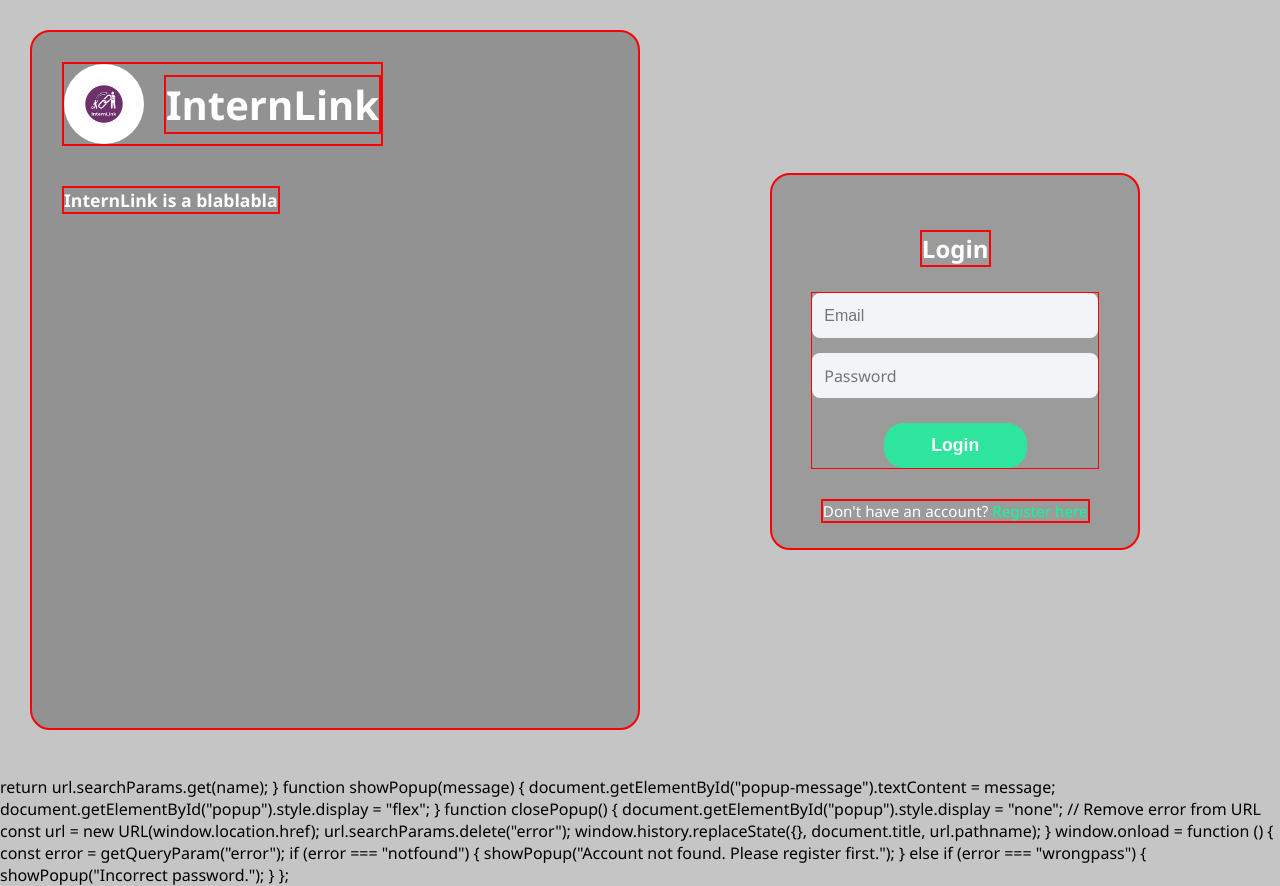
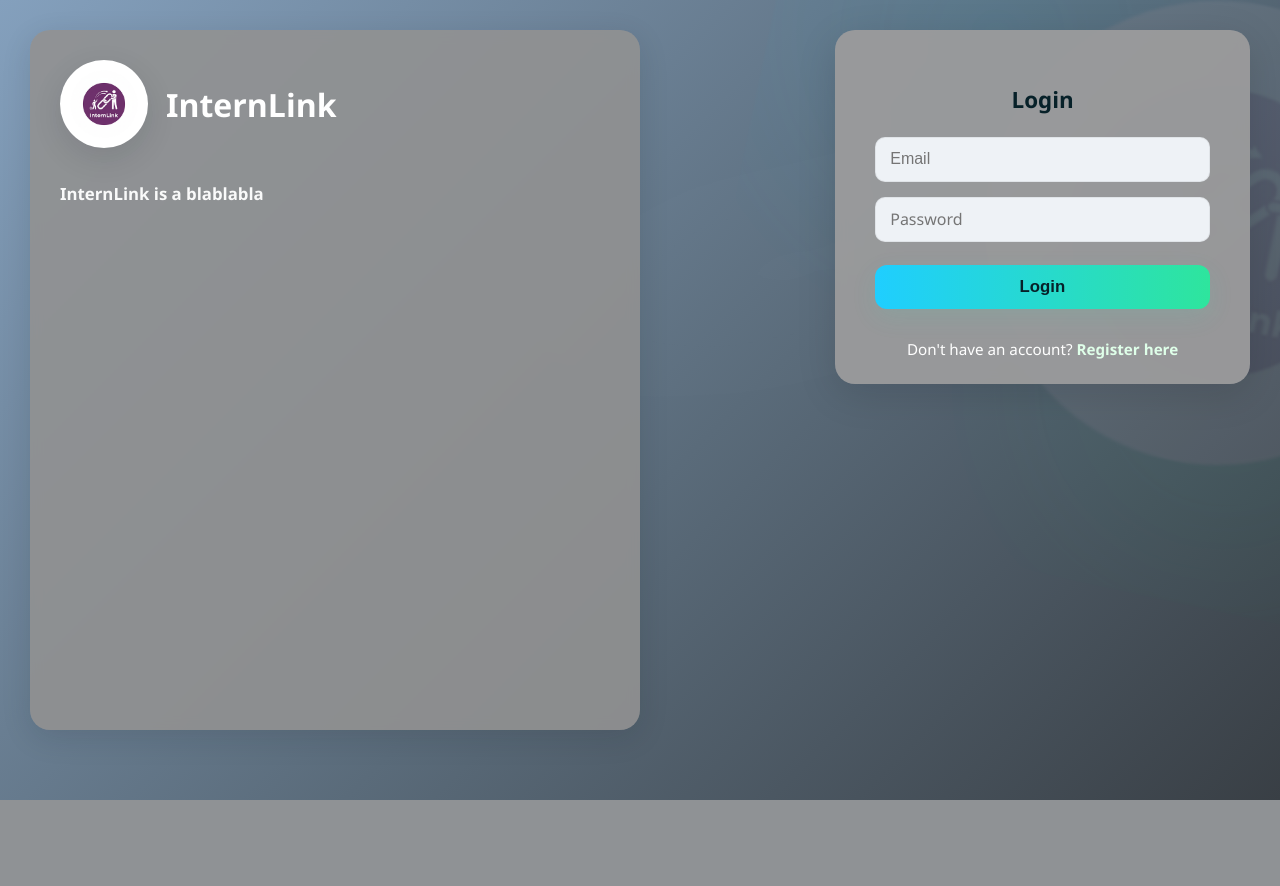
Before and after one commit to TroyCeralde/InternLink, a PHP site: page /loginform.html in a window 1280 px wide; the page is wider, and only the part inside the window is pictured. After the commit the page ends 800 px from the top of that part, so only its background shows below. Run offline with PHP 8.4, Linux system fonts and the light colour scheme.

Commit message:
new add
new to sa code troy

```diff
--- /dev/null
+++ b/InternLinkT1/css/Background.css
@@ -0,0 +1,122 @@
+/* Shared decorative background with logo watermark + literal page text */
+
+/* base gradient */
+body {
+    margin: 0;
+    padding: 0;
+    font-family: "Segoe UI", Arial, sans-serif;
+    min-height: 100vh;
+    color: #ffffff;
+    background: linear-gradient(135deg, #84a0bd 0%, #5a6b7a 55%, #393f45 100%);
+    position: relative;
+    overflow: hidden;
+}
+
+/* soft abstract glows */
+body::before,
+body::after {
+    content: "";
+    position: absolute;
+    pointer-events: none;
+    filter: blur(56px);
+    opacity: 0.12;
+    z-index: 0;
+}
+
+body::before {
+    width: 740px;
+    height: 740px;
+    right: -200px;
+    top: -160px;
+    background:
+        radial-gradient(circle at 30% 30%, rgba(31,206,255,0.95) 0%, rgba(31,206,255,0) 45%),
+        radial-gradient(circle at 70% 70%, rgba(46,229,157,0.85) 0%, rgba(46,229,157,0) 40%);
+    transform: rotate(12deg);
+}
+
+body::after {
+    width: 560px;
+    height: 560px;
+    left: -180px;
+    bottom: -140px;
+    background:
+        radial-gradient(circle at 40% 40%, rgba(255,255,255,0.08) 0%, rgba(255,255,255,0) 45%),
+        radial-gradient(circle at 80% 80%, rgba(0,0,0,0.12) 0%, rgba(0,0,0,0) 40%);
+    mix-blend-mode: overlay;
+}
+
+/* logo watermark: uses your project logo. Path is relative to css/Background.css => ../logo/logoInternLink.png */
+body::mid {
+    /* placeholder to keep specificity distinct */
+}
+
+/* large faint logo image on the right */
+body::before {
+    /* keep the glow plus add logo using extra layer */
+    background-image:
+        url("../logo/logoInternLink.png"),
+        radial-gradient(circle at 30% 30%, rgba(31,206,255,0.95) 0%, rgba(31,206,255,0) 45%),
+        radial-gradient(circle at 70% 70%, rgba(46,229,157,0.85) 0%, rgba(46,229,157,0) 40%);
+    background-repeat: no-repeat;
+    background-position: calc(100% - 10%) 50%, center, center;
+    background-size: 58vh, cover, cover;
+    opacity: 0.06;
+    filter: blur(0.8px) saturate(120%);
+}
+
+/* page literal watermark text (LOGIN / REGISTER) */
+body.page-login::after,
+body.page-register::after {
+    content: "";
+    position: absolute;
+    pointer-events: none;
+    z-index: 1;
+    left: 50%;
+    top: 52%;
+    transform: translate(-8%, -50%) rotate(-14deg);
+    white-space: nowrap;
+    color: #ffffff;
+    opacity: 0.04;
+    letter-spacing: 18px;
+    font-weight: 900;
+    font-family: "Segoe UI", "Helvetica Neue", Arial, sans-serif;
+    text-transform: uppercase;
+}
+
+body.page-login::after {
+    content: "Login";
+    font-size: clamp(80px, 12vw, 220px);
+}
+
+body.page-register::after {
+    content: "Register";
+    font-size: clamp(80px, 12vw, 220px);
+}
+
+/* ensure content sits above the watermark */
+.container {
+    position: relative;
+    z-index: 3;
+}
+
+/* panels remain readable */
+.left-panel,
+.right-panel {
+    position: relative;
+    z-index: 4;
+    backdrop-filter: blur(6px);
+}
+
+/* make popup appear above everything */
+.popup-overlay { z-index: 9999; }
+
+/* responsive tuning */
+@media (max-width: 900px) {
+    body::before,
+    body::after {
+        opacity: 0.09;
+        filter: blur(48px);
+    }
+    body.page-login::after,
+    body.page-register::after { display: none; }
+}
--- a/InternLinkT1/css/StyleLog.css
+++ b/InternLinkT1/css/StyleLog.css
@@ -9,43 +9,46 @@
 	display: flex;
 	align-items: center;
 	justify-content: center;
-	z-index: 1000;
+	z-index: 10000;
 }
 .popup-box {
-	background: #989899;
-	color: #fff;
-	padding: 30px 40px;
-	border-radius: 16px;
-	box-shadow: 0 4px 24px rgba(0, 0, 0, 0.2);
+	background: rgba(152, 152, 153, 0.98);
+	color: #072129;
+	padding: 28px 36px;
+	border-radius: 14px;
+	box-shadow: 0 8px 40px rgba(2, 6, 10, 0.18);
 	text-align: center;
 	min-width: 260px;
 }
 .popup-message {
 	display: block;
-	margin-bottom: 18px;
-	font-size: 1.1rem;
+	margin-bottom: 14px;
+	font-size: 1.05rem;
+	color: #072129;
 }
 .popup-close {
-	background: #2ee59d;
-	color: #fff;
+	background: linear-gradient(90deg,#1fceff,#2ee59d);
+	color: #072129;
 	border: none;
-	border-radius: 8px;
-	padding: 8px 24px;
+	border-radius: 10px;
+	padding: 8px 22px;
 	font-size: 1rem;
 	cursor: pointer;
-	transition: background 0.2s;
+	transition: transform 0.12s ease;
 }
-.popup-close:hover {
-	background: #25c98a;
-}
+.popup-close:hover { transform: translateY(-2px); }
 
+/* keep body transparent so Background.css controls the page background */
 body {
 	margin: 0;
 	padding: 0;
-	background: #c5c5c5;
+	background: transparent;
 	font-family: "Segoe UI", Arial, sans-serif;
+	min-height: 100vh;
+	color: #ffffff;
 }
 
+/* layout container */
 .container {
 	display: flex;
 	justify-content: space-between;
@@ -55,76 +58,74 @@ body {
 	box-sizing: border-box;
 }
 
+/* Left panel modernized (removed red borders) */
 .left-panel {
-	background: #929292;
+	background: rgba(146, 146, 146, 0.9);
 	border-radius: 20px;
 	padding: 30px 30px 20px 30px;
 	width: 50%;
-	min-width: 340px;
+	min-width: 320px;
 	display: flex;
 	flex-direction: column;
 	align-items: flex-start;
 	margin-right: 30px;
 	box-sizing: border-box;
 	min-height: 700px;
-	border: #f70303 solid 2px;
+	box-shadow: 0 8px 30px rgba(16, 24, 32, 0.12);
 }
 
+/* Logo/title */
 .logo-title {
 	display: flex;
 	align-items: center;
-	margin-bottom: 30px;
-	border: #f70303 solid 2px;
+	margin-bottom: 24px;
 }
-
 .logo-img {
-	width: 80px;
-	height: 80px;
+	width: 88px;
+	height: 88px;
 	border-radius: 50%;
 	background: #fff;
 	padding: 10px;
-	margin-right: 20px;
+	margin-right: 18px;
 	box-sizing: border-box;
+	box-shadow: 0 10px 30px rgba(16, 24, 32, 0.12);
+}
+.logo-text {
+	color: #ffffff;
+	font-size: 2rem;
+	font-weight: 700;
 }
 
-.logo-text {
-	color: #fff;
-	font-size: 2.5rem;
-	font-weight: bold;
-	border: #f70303 solid 2px;
+/* description */
+.description {
+	color: rgba(255, 255, 255, 0.95);
+	font-size: 1.05rem;
+	font-weight: 600;
+	margin-top: 10px;
 }
 
-.description {
-	color: #fff;
-	font-size: 1.1rem;
-	font-weight: bold;
-	margin-top: 10px;
-	border: #f70303 solid 2px;
-}
-/*RegisterContainer*/ /* */
+/* Right panel modernized */
 .right-panel {
-	background: #9b9b9c;
+	background: rgba(155, 155, 156, 0.95);
 	border-radius: 20px;
 	padding: 35px 40px 25px 40px;
-	width: 30%;
-	min-width: 370px;
-	border: #f70303 solid 2px;
-	left: -9%;
-	top: 20%;
+	width: 34%;
+	min-width: 360px;
 	position: relative;
 	box-sizing: border-box;
 	display: flex;
 	flex-direction: column;
 	align-items: center;
+	box-shadow: 0 10px 40px rgba(8, 12, 16, 0.12);
 }
 
+/* Titles & form */
 .register-title {
-	color: #fff;
-	font-size: 1.5rem;
-	font-weight: bold;
-	margin-bottom: 25px;
+	color: #072129;
+	font-size: 1.4rem;
+	font-weight: 800;
+	margin-bottom: 22px;
 	text-align: center;
-	border: #f70303 solid 2px;
 }
 
 .register-form {
@@ -134,69 +135,67 @@ body {
 	gap: 15px 15px;
 	justify-content: space-between;
 	margin-bottom: 20px;
-	border: 1px solid #f70303;
 }
 
 .register-form input {
 	width: 48%;
-	padding: 10px 12px;
-	border-radius: 8px;
-	border: none;
-	background: #f2f4f8;
+	padding: 12px 14px;
+	border-radius: 10px;
+	border: 1px solid rgba(2, 6, 10, 0.06);
+	background: #eef2f6;
 	font-size: 1rem;
 	margin-bottom: 0;
 	box-sizing: border-box;
+	color: #072129;
 }
 
 .register-form input[type="password"] {
 	font-family: inherit;
 }
 
+/* Login-specific stacking */
 .login-form-specific {
-	flex-direction: column; /* Stack items vertically */
-	flex-wrap: nowrap; /* Prevent items from wrapping */
-	justify-content: flex-start; /* Align items to the start of the main axis (vertical) */
-	gap: 15px 0; /* Apply only vertical gap between items */
+	flex-direction: column;
+	flex-wrap: nowrap;
+	justify-content: flex-start;
+	gap: 15px 0;
+	width: 100%;
 }
 
 .login-form-specific input {
-	width: 80%; /* Make inputs "a little long" */
+	width: 100%;
 	height: 45px;
-	margin: 0 auto; /* Center inputs horizontally within the form */
+	margin: 0;
 }
 
+/* Button styling */
 .register-btn {
-	width: 50%;
-	position: relative;
-	left: 25%;
+	width: 100%;
 	padding: 12px 0;
-	background: #2ee59d;
-	color: #fff;
+	background: linear-gradient(90deg,#1fceff,#2ee59d);
+	color: #072129;
 	border: none;
-	border-radius: 20px;
-	font-size: 1.1rem;
-	font-weight: bold;
+	border-radius: 12px;
+	font-size: 1.05rem;
+	font-weight: 800;
 	cursor: pointer;
-	margin-top: 10px;
-	transition: background 0.2s;
+	margin-top: 8px;
+	box-shadow: 0 8px 24px rgba(47, 211, 171, 0.12);
+	transition: transform .12s ease, box-shadow .12s ease;
 }
-
-.register-btn:hover {
-	background: #25c98a;
-}
+.register-btn:hover { transform: translateY(-3px); box-shadow: 0 18px 40px rgba(47,211,171,0.18); }
 
 .login-link {
 	margin-top: 10px;
 	font-size: 0.95rem;
-	color: #fff;
+	color: #ffffff;
 	text-align: center;
-	border: #f70303 solid 2px;
 }
 
 .login-link a {
-	color: #00ff99;
+	color: #dfffe9;
 	text-decoration: none;
-	font-weight: 500;
+	font-weight: 600;
 	font-size: 0.95rem;
 }
 
@@ -204,14 +203,117 @@ body {
 	text-decoration: underline;
 }
 
+/* Field staggered entrance (register/login) */
+.register-form .field {
+    opacity: 0;
+    transform: translateY(12px);
+    animation: fieldIn .56s cubic-bezier(.2,.9,.3,1) forwards;
+}
+.register-form .field:nth-child(1) { animation-delay: .06s; }
+.register-form .field:nth-child(2) { animation-delay: .12s; }
+.register-form .field:nth-child(3) { animation-delay: .18s; }
+.register-form .field:nth-child(4) { animation-delay: .24s; }
+.register-form .field:nth-child(5) { animation-delay: .30s; }
+.register-form .field:nth-child(6) { animation-delay: .36s; }
+.register-form .field:nth-child(7) { animation-delay: .42s; }
+.register-form .field:nth-child(8) { animation-delay: .48s; }
+.register-form .field:nth-child(9) { animation-delay: .54s; }
+
+@keyframes fieldIn { to { opacity: 1; transform: translateY(0); } }
+
+/* Add-only: subtle typing / focus glow and button micro-interactions
+   — no layout or box-size changes, only visual/animation overlays */
+
+/* soft pulse when input is focused */
+@keyframes inputPulse {
+  0%   { box-shadow: 0 6px 20px rgba(31,206,255,0.04); }
+  50%  { box-shadow: 0 18px 44px rgba(31,206,255,0.10); }
+  100% { box-shadow: 0 6px 20px rgba(31,206,255,0.04); }
+}
+
+/* apply glow on focus (non-layout) */
+.register-form input:focus,
+.login-form-specific input:focus {
+  outline: none;
+  border-color: rgba(31,206,255,0.44); /* keep existing border widths */
+  animation: inputPulse 1.6s ease-in-out infinite;
+  transform: translateY(-1px);
+  transition: box-shadow .18s ease, border-color .12s ease, transform .12s ease;
+}
+
+/* show a subtle persistent glow when input has content (no layout change) */
+.register-form input:not(:placeholder-shown),
+.login-form-specific input:not(:placeholder-shown) {
+  box-shadow: 0 10px 30px rgba(31,206,255,0.06);
+  border-color: rgba(31,206,255,0.28);
+}
+
+/* field underline (focus-within) — purely decorative */
+.field {
+  position: relative; /* should already exist; safe if present */
+}
+.field::after {
+  content: "";
+  position: absolute;
+  left: 12px;
+  right: 12px;
+  bottom: 8px;
+  height: 2px;
+  background: linear-gradient(90deg, rgba(31,206,255,0), rgba(31,206,255,0.9), rgba(31,206,255,0));
+  transform: scaleX(0);
+  transform-origin: left center;
+  transition: transform .28s cubic-bezier(.2,.9,.3,1), opacity .28s;
+  opacity: 0;
+  pointer-events: none;
+  border-radius: 2px;
+}
+.field:focus-within::after {
+  transform: scaleX(1);
+  opacity: .95;
+  animation: inputPulse 1.6s ease-in-out infinite;
+}
+
+/* button: subtle hover lift and sweep (no size change) */
+.register-btn {
+  position: relative;
+  overflow: hidden;
+  transition: transform .12s ease, box-shadow .12s ease, filter .12s ease;
+  will-change: transform, box-shadow;
+}
+.register-btn:hover {
+  transform: translateY(-3px);
+  box-shadow: 0 20px 48px rgba(47,211,171,0.14);
+}
+
+/* hover sweep */
+.register-btn::before {
+  content: "";
+  position: absolute;
+  left: -40%;
+  top: 0;
+  width: 40%;
+  height: 100%;
+  background: linear-gradient(90deg, rgba(255,255,255,0.36), rgba(255,255,255,0.06));
+  transform: skewX(-18deg);
+  opacity: 0;
+  pointer-events: none;
+  transition: opacity .12s ease;
+}
+.register-btn:hover::before {
+  animation: btnSweep .9s ease-in-out 1;
+  opacity: 1;
+}
+@keyframes btnSweep {
+  0%   { left: -40%; opacity: 0; }
+  20%  { opacity: .95; }
+  100% { left: 140%; opacity: 0; }
+}
+
+/* responsive */
 @media (max-width: 1400px) {
 	.register-form input,
 	.register-form input[type="date"] {
 		width: 100%;
-	}
-	.register-btn {
-		width: 50%; /* Make button full width */
-		left: 25%;
 	}
 }
 
--- a/InternLinkT1/loginform.html
+++ b/InternLinkT1/loginform.html
@@ -3,10 +3,11 @@
     <head>
         <meta charset="UTF-8" />
         <meta name="viewport" content="width=device-width, initial-scale=1.0" />
-		<title>Login - InternLink</title>
+        <title>Register - InternLink</title>
         <link rel="stylesheet" href="css/StyleLog.css" />
+        <link rel="stylesheet" href="css/Background.css" />
     </head>
-	<body>
+    <body class="page-login">
         <div class="container">
             <div class="left-panel">
                 <div class="logo-title">
@@ -25,7 +26,6 @@
                     action="php/login.php"
                     method="POST">
                     <input type="email" name="email" placeholder="Email" required />
-
                     <input
                         type="password"
                         name="password"
@@ -50,27 +50,3 @@
         <script src="js/LogPopUp.js"></script>
     </body>
 </html>
-				return url.searchParams.get(name);
-			}
-			function showPopup(message) {
-				document.getElementById("popup-message").textContent = message;
-				document.getElementById("popup").style.display = "flex";
-			}
-			function closePopup() {
-				document.getElementById("popup").style.display = "none";
-				// Remove error from URL
-				const url = new URL(window.location.href);
-				url.searchParams.delete("error");
-				window.history.replaceState({}, document.title, url.pathname);
-			}
-			window.onload = function () {
-				const error = getQueryParam("error");
-				if (error === "notfound") {
-					showPopup("Account not found. Please register first.");
-				} else if (error === "wrongpass") {
-					showPopup("Incorrect password.");
-				}
-			};
-		</script>
-	</body>
-</html>
```
Also changed, not shown: other parts of InternLinkT1/css/StyleLog.css (+15 -13 lines), InternLinkT1/registerform.html (+17 -43 lines). Lines whose indentation alone changed are shown as unchanged.
